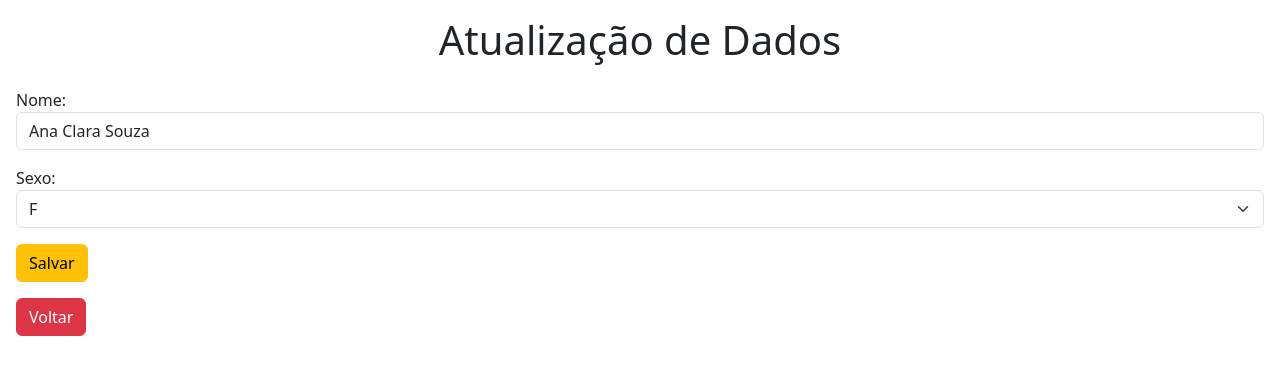
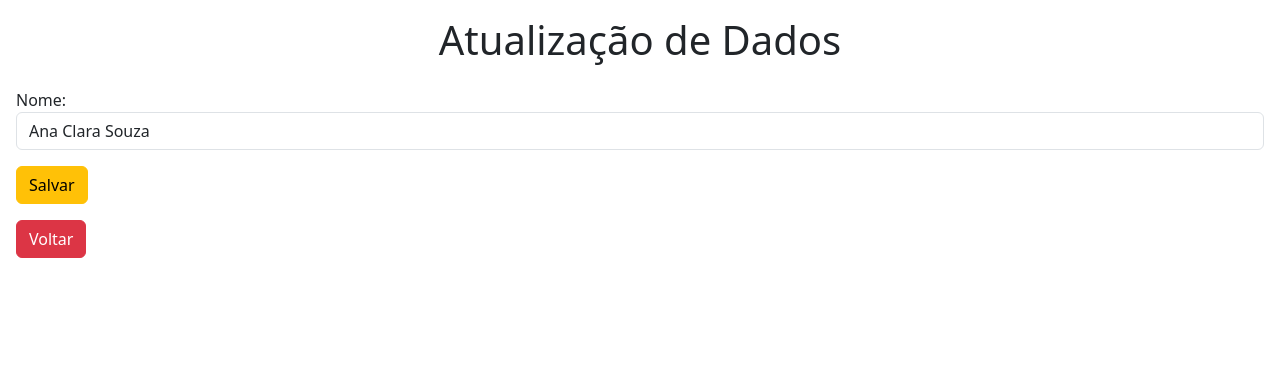
Before and after one commit to rafaelSilveiraSilva/Projeto-Integrador-Info3, a PHP site: page /atualizaDadosUsuario.php in a window 1280 px wide. Shown: the top 375 px of the page. Run offline with PHP 8.4, Linux system fonts and the light colour scheme; a user stored in the database is signed in; data comes from the database, SQL or seed files in the repository.

Commit message:
Atualizando login e etc.

```diff
--- a/atualizaDadosUsuario.php
+++ b/atualizaDadosUsuario.php
@@ -27,10 +27,10 @@
     } else {
         $id = $ln['id'];
         $nome = $_POST["nome"];
-        $sexo = $_POST["sexo"];
 
 
-        $rs = $mysql->query("UPDATE usuario SET nome='$nome', sexo='$sexo' WHERE id = $id");
+
+        $rs = $mysql->query("UPDATE usuario SET nome='$nome' WHERE id = $id");
         $msg = "Registro atualizado";
     }
     ?>
@@ -55,14 +55,7 @@
 
 
             <p>Nome: <input value="<?= $infoUsuario["nome"] ?>" type="text" name="nome" class="form-control"></p>
-            <p>Sexo:
-                <select name="sexo" class="form-select">
-                    <option <?php if ($infoUsuario["sexo"] == "M"): echo ("selected"); ?> <?php endif ?> value="<?= $ln["sexo"] ?>"><?= $ln["sexo"] ?></option>
-                    <option <?php if ($infoUsuario["sexo"] == "F"): echo ("selected"); ?> <?php endif ?> value="<?= $ln["sexo"] ?>"><?= $ln["sexo"] ?></option>
-                    <option <?php if ($infoUsuario["sexo"] == "Indefinido"): echo ("selected"); ?> <?php endif ?> value="<?= $ln["sexo"] ?>"><?= $ln["sexo"] ?></option>
 
-                </select>
-            </p>
             <input type="hidden" name="id" value="<?= $infoUsuario["id"] ?>">
             <button type="submit" class="btn btn-warning"> Salvar </button>
         </form>
--- a/cadastro.php
+++ b/cadastro.php
@@ -65,7 +65,7 @@ if (sizeof($_POST) > 0) {
             <p>E-mail (obrigatório) <input type="text" name="email" class="form-control" required></p>
             <p>Senha (obrigatório) <input type="text" name="senha" class="form-control" required></p>
             <p>Saldo <input type="text" name="saldo" class="form-control"></p>
-            <p>Data de Nacimento <input type="text" name="dataNascimento" class="form-control"></p>
+            <p>Data de Nacimento <input type="date" name="dataNascimento" class="form-control"></p>
             <p>Sexo:
                 <select name="sexo" class="form-select">
                     <option value="I" selected></option>
@@ -75,7 +75,7 @@ if (sizeof($_POST) > 0) {
                 </select>
             </p>
             <p>
-                <button type="submit" class="btn btn-primary">Cadastrar</button>
+                <button type="submit" class="btn btn-warning">Cadastrar</button>
 
             </p>
             <p>
```
Also changed, not shown: login.php (+6 -3 lines), usuario.php (+5 -10 lines).
